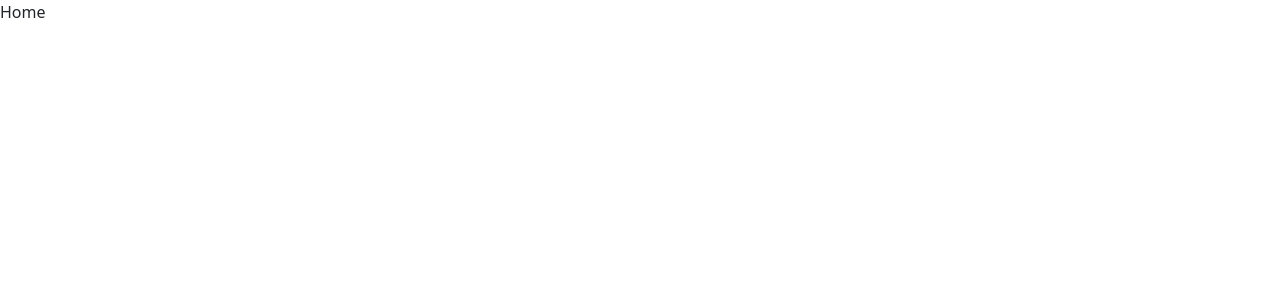
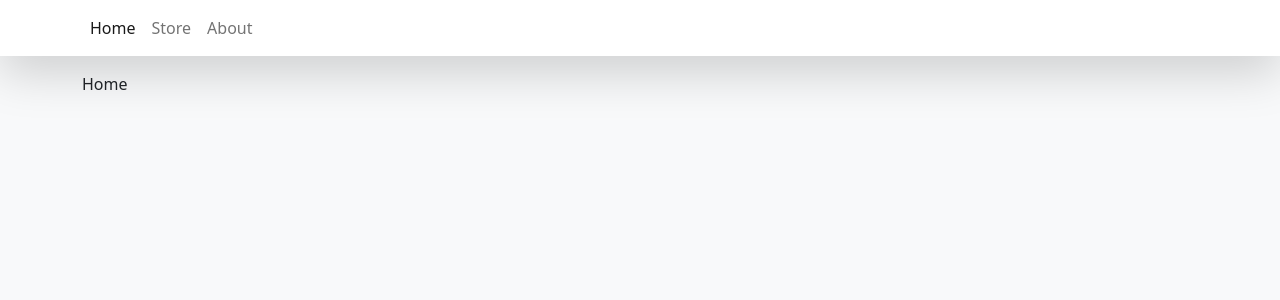
Before and after one commit to kestenbaum/react-ts-shoping-card, a React (Vite) app: page / in a window 1280 px wide. Shown: the top 300 px of the page. Built offline with nearby package versions, Linux system fonts and the light colour scheme; the HTML template or start-up script is replaced by a standard one.

Commit message:
create nav link for nav

```diff
--- a/index.html
+++ b/index.html
@@ -6,7 +6,7 @@
     <meta name="viewport" content="width=device-width, initial-scale=1.0" />
     <title>Vite + React + TS</title>
   </head>
-  <body>
+  <body class="bg-light">
     <div id="root"></div>
     <script type="module" src="/src/main.tsx"></script>
   </body>
--- a/src/App.tsx
+++ b/src/App.tsx
@@ -1,16 +1,21 @@
 import {Routes, Route} from "react-router-dom";
+import {Container} from "react-bootstrap";
 import {Home} from "./pages/Home";
 import {Store} from "./pages/Store";
 import {About} from "./pages/About";
+import {Navbar} from "./components/Navbar";
 
 function App() {
   return (
       <>
+          <Navbar/>
+           <Container className='mb-4'>
               <Routes>
                 <Route path='/' element={<Home/>}/>
                 <Route path='/store' element={<Store/>}/>
                 <Route path='/about' element={<About/>}/>
               </Routes>
+           </Container>
       </>
   )
 }
--- /dev/null
+++ b/src/components/Navbar.tsx
@@ -0,0 +1,17 @@
+import React, {FC} from 'react';
+import {NavLink} from "react-router-dom";
+import {Container, Nav, Navbar as NavbarBs} from "react-bootstrap";
+
+export const Navbar:FC = () => {
+    return (
+        <NavbarBs className='bg-white shadow-lg mb-3'>
+            <Container>
+                <Nav>
+                  <Nav.Link to={'/'} as={NavLink}>Home</Nav.Link>
+                  <Nav.Link to={'/store'} as={NavLink}>Store</Nav.Link>
+                  <Nav.Link to={'/about'} as={NavLink}>About</Nav.Link>
+                </Nav>
+            </Container>
+        </NavbarBs>
+    );
+};
```
Lines whose indentation alone changed are shown as unchanged.
